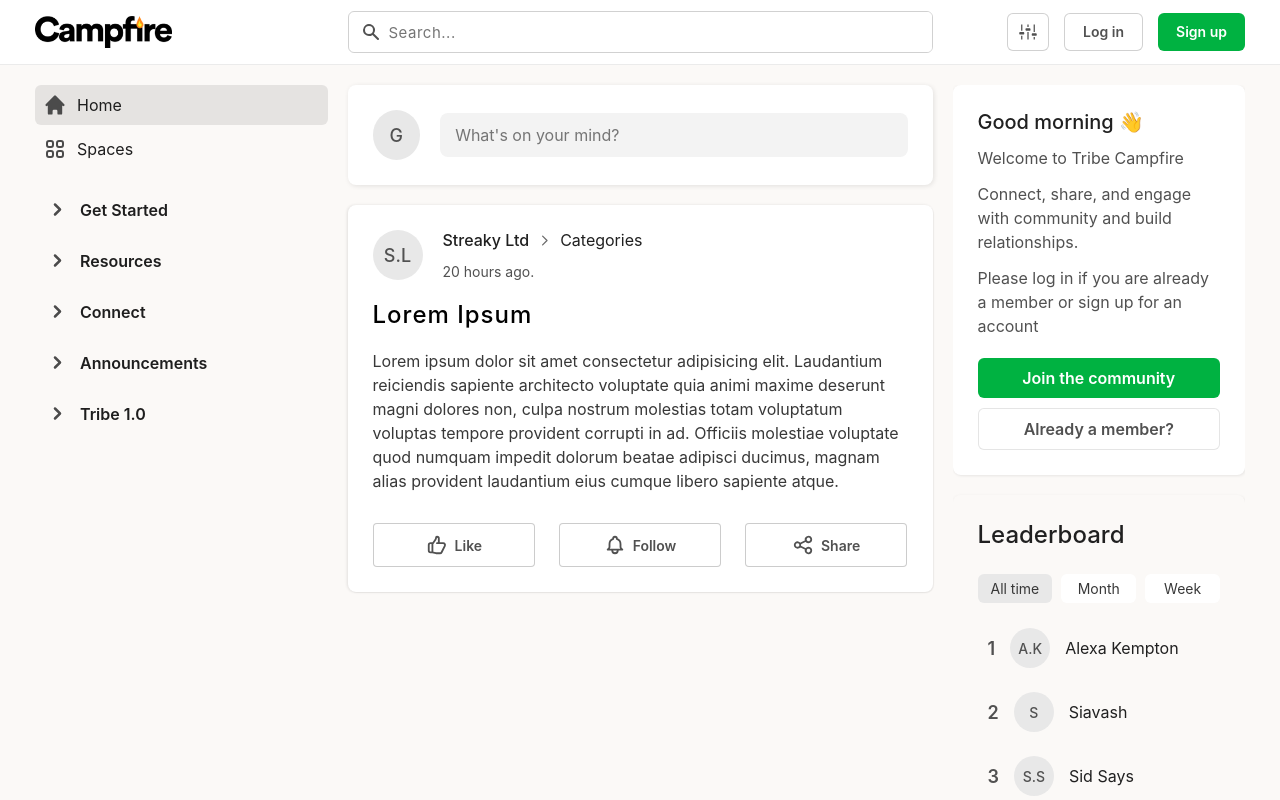
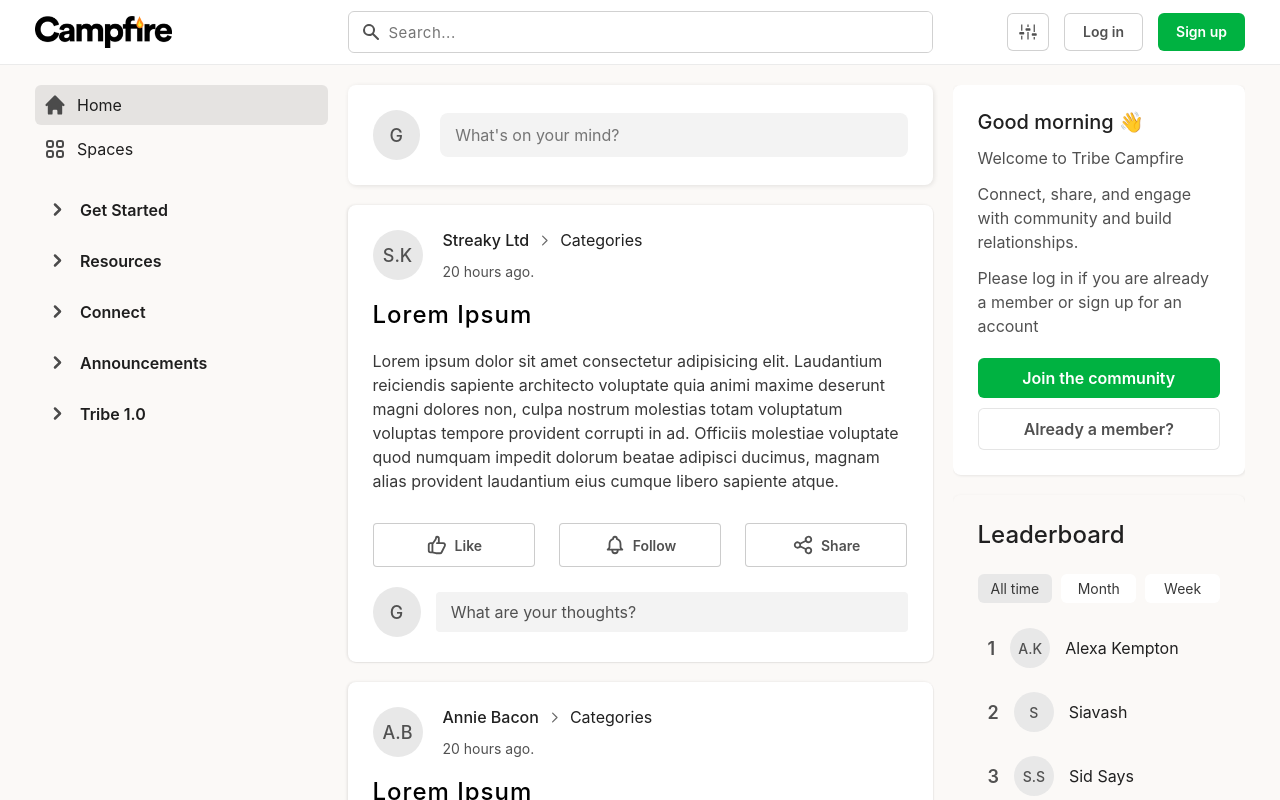
Before and after one commit to akaahl/tribe-community, a React (Create React App) app: page / in a window 1280 px wide. Shown: the top 800 px of the page. Built offline with nearby package versions, Linux system fonts and the light colour scheme.

Commit message:
Styled Post component

```diff
--- a/src/components/main/MainContent/MainContent.js
+++ b/src/components/main/MainContent/MainContent.js
@@ -13,7 +13,10 @@ const MainContent = () => {
         <input type="text" placeholder="What's on your mind?" />
       </header>
 
-      <Post />
+      <Post initials="S.K" name="Streaky Ltd" />
+      <Post initials="A.B" name="Annie Bacon" />
+      <Post initials="J.A" name="Javier Alaves" />
+      <Post initials="S.S" name="Sid Says" />
     </StyledMainContent>
   );
 };
--- a/src/components/main/MainContent/Post.js
+++ b/src/components/main/MainContent/Post.js
@@ -5,17 +5,17 @@ import likeIcon from "../../../assets/icons/like-icon.svg";
 import bellIcon from "../../../assets/icons/bell-icon.svg";
 import shareIcon from "../../../assets/icons/share-icon.svg";
 
-const Post = () => {
+const Post = ({ initials, name }) => {
   return (
     <StyledPost>
       <div className="top-section">
         <div className="user-avatar">
-          <span>S.L</span>
+          <span>{initials}</span>
         </div>
 
         <div className="user-details">
           <div className="top">
-            <h5>Streaky Ltd</h5>
+            <h5>{name}</h5>
             <img src={rightChevron} alt="right chevron" />
             <p>Categories</p>
           </div>
@@ -50,6 +50,14 @@ const Post = () => {
             <img src={shareIcon} alt="share post" />
             <span>Share</span>
           </button>
+        </div>
+
+        <div className="primary-user-input">
+          <div className="primary-user-avatar">
+            <span>G</span>
+          </div>
+
+          <input type="text" placeholder="What are your thoughts?" />
         </div>
       </div>
     </StyledPost>
@@ -178,5 +186,46 @@ const StyledPost = styled.section`
         }
       }
     }
+
+    .primary-user-input {
+      display: flex;
+      align-items: center;
+      margin-top: 20px;
+
+      .primary-user-avatar {
+        height: 50px;
+        width: 55px;
+        border-radius: 50%;
+        background-color: #e8e8e8;
+        display: grid;
+        place-items: center;
+        margin-right: 15px;
+
+        span {
+          color: #515151;
+          font-size: 18px;
+          font-weight: 500;
+        }
+      }
+
+      input[type="text"] {
+        width: 100%;
+        background-color: #f3f3f3;
+        padding: 10px 15px;
+        border-radius: 4px;
+        border: none;
+        outline: none;
+        color: #515151;
+        font-size: 16px;
+
+        &::placeholder {
+          color: #515151;
+        }
+
+        &:focus {
+          background-color: #ffffff;
+        }
+      }
+    }
   }
 `;
```
